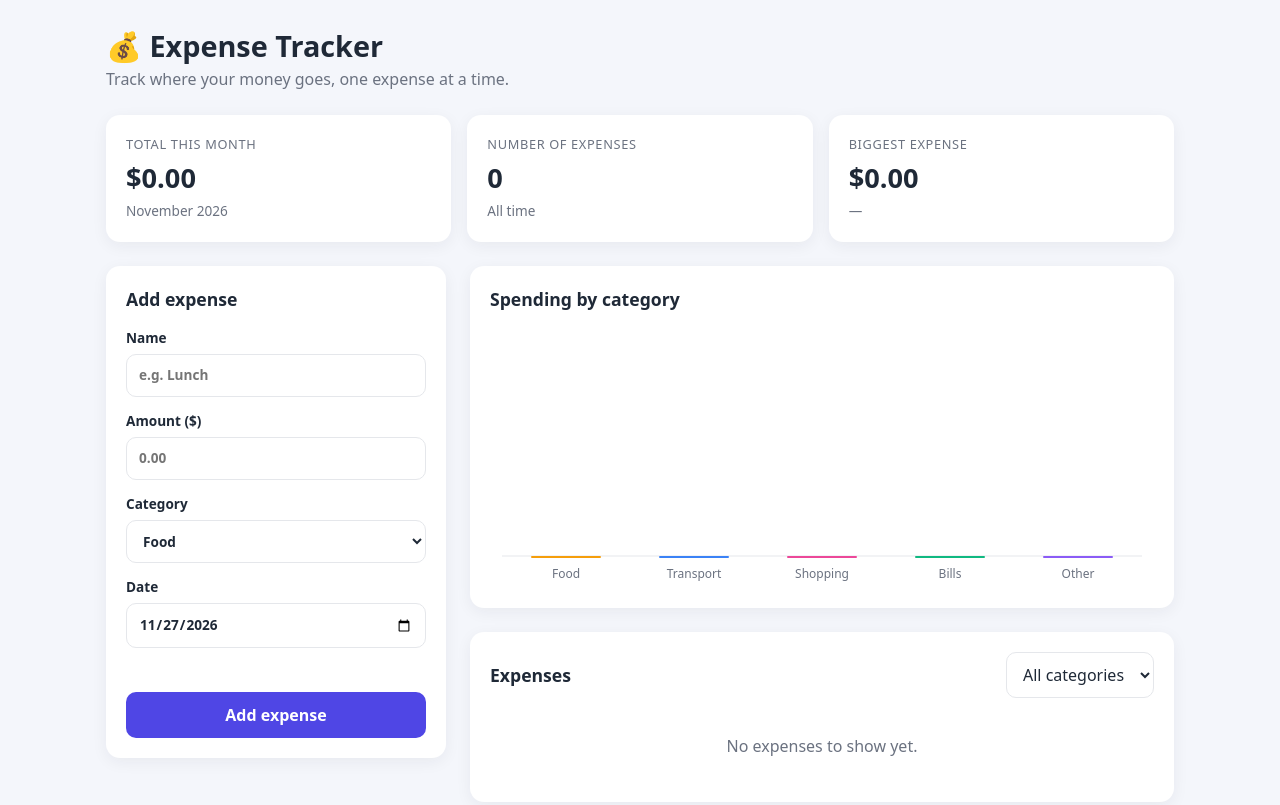
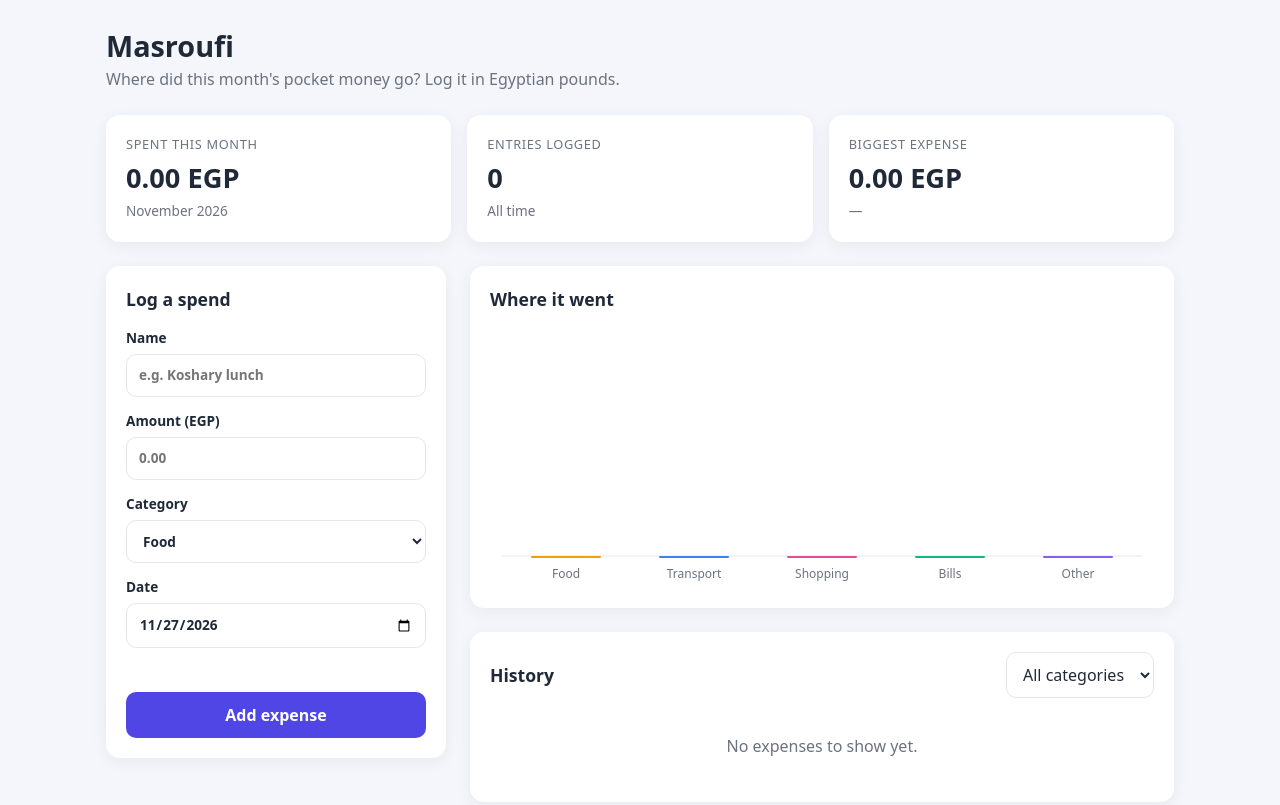
Before and after one commit to welcome789000-sys/expense-tracker, a plain HTML site: page index.html in a window 1280 px wide. Drawn offline with Linux system fonts and the light colour scheme.

Commit message:
Localize to EGP, plainer title

```diff
--- a/index.html
+++ b/index.html
@@ -3,7 +3,7 @@
 <head>
 <meta charset="UTF-8">
 <meta name="viewport" content="width=device-width, initial-scale=1.0">
-<title>Expense Tracker</title>
+<title>Masroufi | Monthly Spending Log (EGP)</title>
 <style>
   /* ---------- Design tokens ---------- */
   :root {
@@ -178,26 +178,26 @@
 <div class="container">
 
   <header>
-    <h1>💰 Expense Tracker</h1>
-    <p>Track where your money goes, one expense at a time.</p>
+    <h1>Masroufi</h1>
+    <p>Where did this month's pocket money go? Log it in Egyptian pounds.</p>
   </header>
 
   <!-- Summary cards -->
   <section class="summary" aria-label="Summary">
     <div class="card">
-      <div class="stat-label">Total this month</div>
-      <div class="stat-value" id="statTotal">$0.00</div>
+      <div class="stat-label">Spent this month</div>
+      <div class="stat-value" id="statTotal">0.00 EGP</div>
       <div class="stat-sub" id="statMonth"></div>
     </div>
     <div class="card">
-      <div class="stat-label">Number of expenses</div>
+      <div class="stat-label">Entries logged</div>
       <div class="stat-value" id="statCount">0</div>
       <div class="stat-sub">All time</div>
     </div>
     <div class="card">
 
       <div class="stat-label">Biggest expense</div>
-      <div class="stat-value" id="statBiggest">$0.00</div>
+      <div class="stat-value" id="statBiggest">0.00 EGP</div>
       <div class="stat-sub" id="statBiggestName">—</div>
     </div>
   </section>
@@ -206,12 +206,12 @@
 
     <!-- Add expense form -->
     <section class="card">
-      <h2>Add expense</h2>
+      <h2>Log a spend</h2>
       <form id="expenseForm" novalidate>
         <label>Name
-          <input type="text" id="name" placeholder="e.g. Lunch" maxlength="60">
+          <input type="text" id="name" placeholder="e.g. Koshary lunch" maxlength="60">
         </label>
-        <label>Amount ($)
+        <label>Amount (EGP)
           <input type="number" id="amount" placeholder="0.00" min="0.01" step="0.01">
         </label>
         <label>Category
@@ -235,14 +235,14 @@
     <div>
       <!-- Bar chart -->
       <section class="card chart-wrap">
-        <h2>Spending by category</h2>
+        <h2>Where it went</h2>
         <canvas id="chart"></canvas>
       </section>
 
       <!-- Expense list with filter -->
       <section class="card">
         <div class="list-header">
-          <h2>Expenses</h2>
+          <h2>History</h2>
           <select id="filter" aria-label="Filter by category">
             <option value="all">All categories</option>
             <option value="food">Food</option>
@@ -313,9 +313,9 @@ function saveExpenses() {
 /* ==========================================================
    4. SMALL UTILITIES
    ========================================================== */
-// Format a number as currency, e.g. 12.5 -> "$12.50"
+// Format a number as currency, e.g. 12.5 -> "12.50 EGP"
 function formatMoney(n) {
-  return n.toLocaleString("en-US", { style: "currency", currency: "USD" });
+  return n.toLocaleString("en-US", { minimumFractionDigits: 2, maximumFractionDigits: 2 }) + " EGP";
 }
 
 // Today's date as "YYYY-MM-DD" (using local time, not UTC)
```
